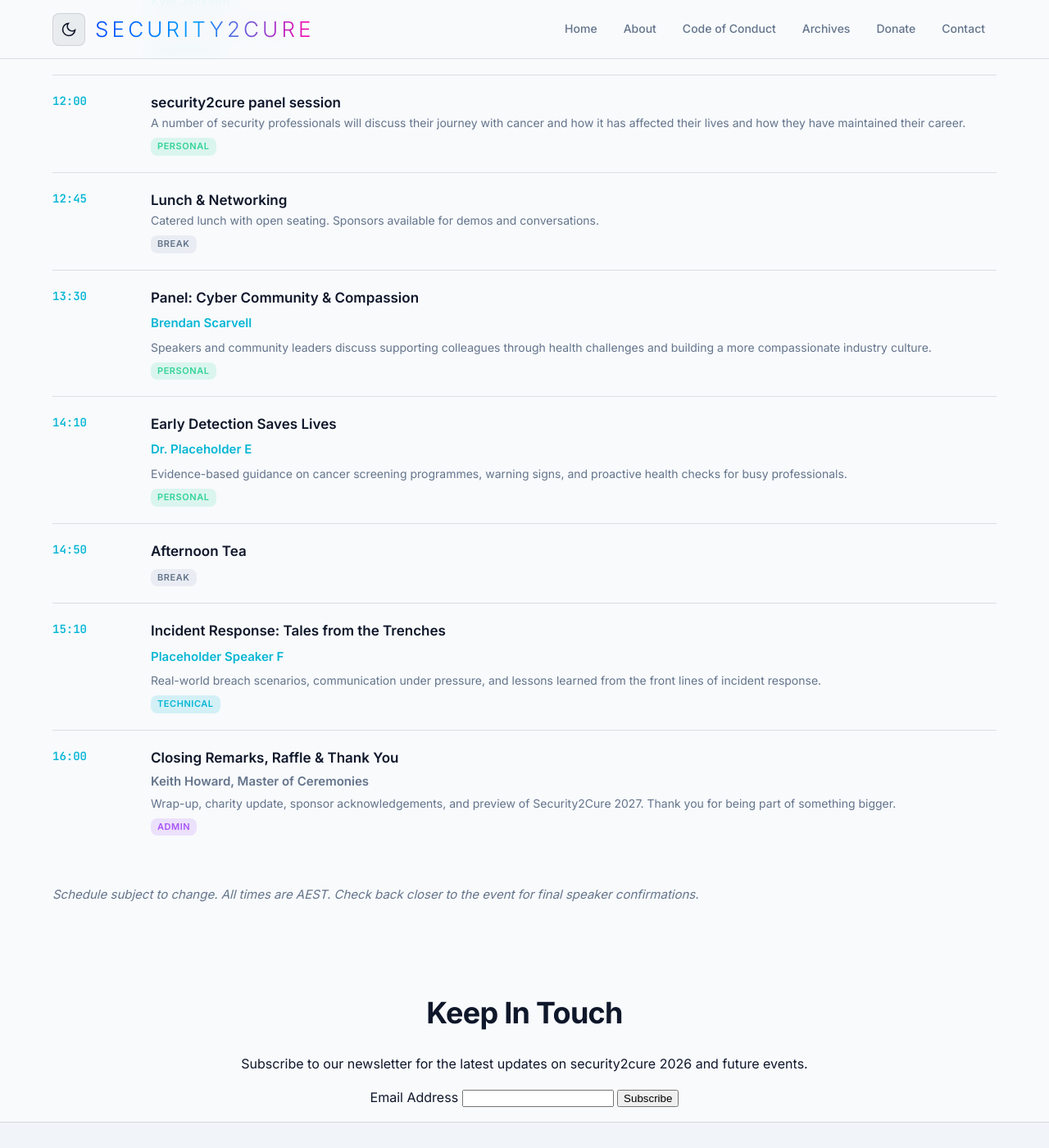
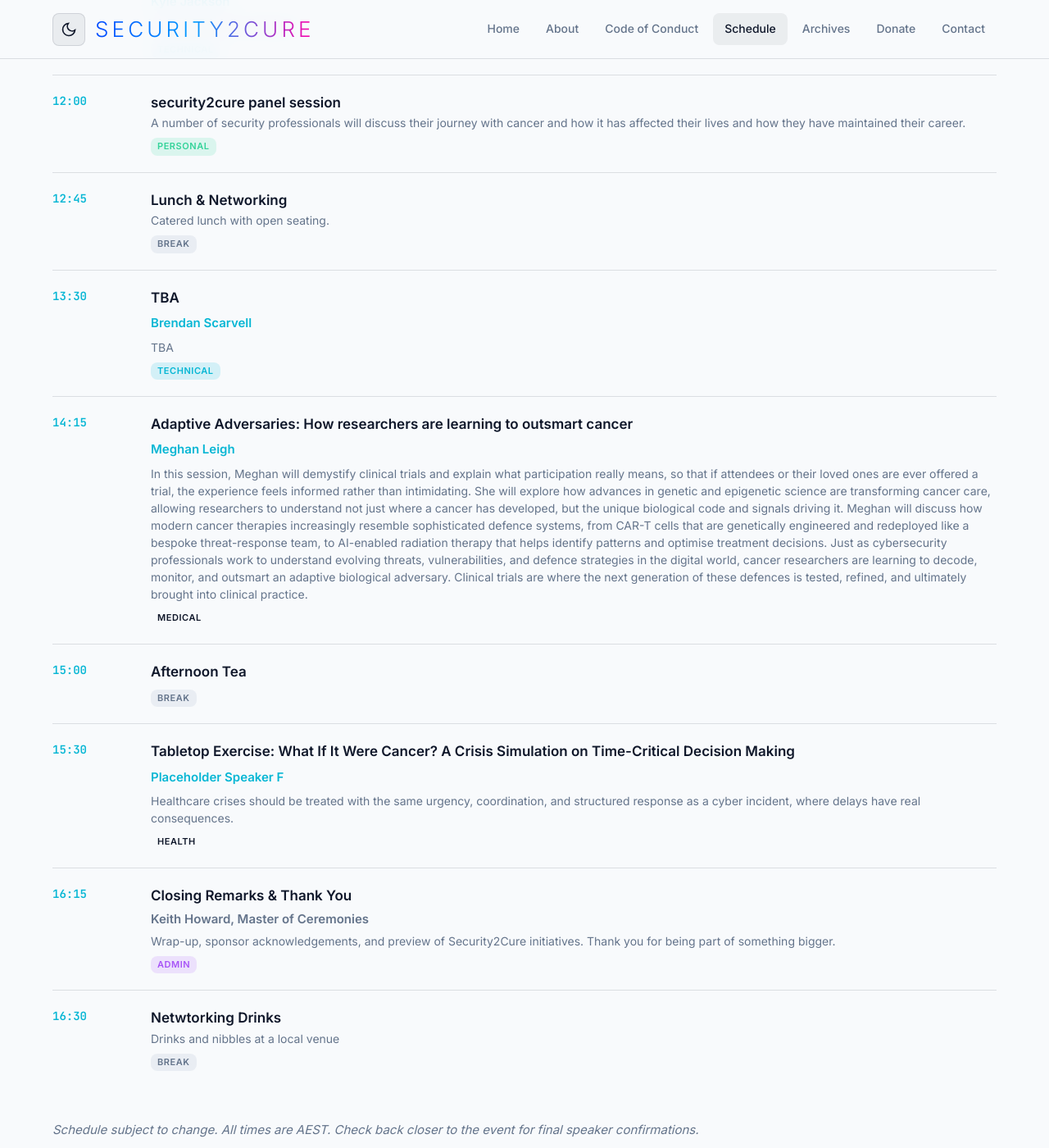
Before and after one commit to security2cure/security2cure-website, a Jekyll site: the page built from schedule.md, in a window 1280 px wide and 1400 px high, scrolled down 1312 px. Shown: the whole window at 82% size. Built offline with Jekyll 4.4.1, drawn with Linux system fonts in a browser that asks for light colours.

Commit message:
agenda 2
Agenda 2

```diff
--- a/_config.yml
+++ b/_config.yml
@@ -25,7 +25,7 @@ conference:
   countdown_enabled: true
   tickets_url: "https://www.trybooking.com/events/landing/1595877"
   agenda_url: "/schedule/"
-  schedule_visible: false  # set true to show Schedule links in nav/footer/homepage
+  schedule_visible: true  # set true to show Schedule links in nav/footer/homepage
   registration_open: true
 
 organization:
--- a/_data/schedule.yml
+++ b/_data/schedule.yml
@@ -44,33 +44,40 @@ tracks:
 
       - time: "12:45"
         title: "Lunch & Networking"
-        description: "Catered lunch with open seating. Sponsors available for demos and conversations."
+        description: "Catered lunch with open seating."
         tag: break
 
       - time: "13:30"
-        title: "Panel: Cyber Community & Compassion"
+        title: "TBA"
         speaker_id: speaker-h
-        description: "Speakers and community leaders discuss supporting colleagues through health challenges and building a more compassionate industry culture."
-        tag: personal
+        description: "TBA"
+        tag: technical
 
-      - time: "14:10"
-        title: "Early Detection Saves Lives"
+      - time: "14:15"
+        title: "Adaptive Adversaries: How researchers are learning to outsmart cancer"
         speaker_id: speaker-e
-        description: "Evidence-based guidance on cancer screening programmes, warning signs, and proactive health checks for busy professionals."
-        tag: personal
+        description: "In this session, Meghan will demystify clinical trials and explain what participation really means, so that if attendees or their loved ones are ever offered a trial, the experience feels informed rather than intimidating. She will explore how advances in genetic and epigenetic science are transforming cancer care, allowing researchers to understand not just where a cancer has developed, but the unique biological code and signals driving it. Meghan will discuss how modern cancer therapies increasingly resemble sophisticated defence systems, from CAR-T cells that are genetically engineered and redeployed like a bespoke threat-response team, to AI-enabled radiation therapy that helps identify patterns and optimise treatment decisions. Just as cybersecurity professionals work to understand evolving threats, vulnerabilities, and defence strategies in the digital world, cancer researchers are learning to decode, monitor, and outsmart an adaptive biological adversary. Clinical trials are where the next generation of these defences is tested, refined, and ultimately brought into clinical practice."
+        tag: medical
 
-      - time: "14:50"
+
+      - time: "15:00"
         title: "Afternoon Tea"
         tag: break
 
-      - time: "15:10"
-        title: "Incident Response: Tales from the Trenches"
+      - time: "15:30"
+        title: "Tabletop Exercise: What If It Were Cancer? A Crisis Simulation on Time-Critical Decision Making"
         speaker_id: speaker-f
-        description: "Real-world breach scenarios, communication under pressure, and lessons learned from the front lines of incident response."
-        tag: technical
+        description: " Healthcare crises should be treated with the same urgency, coordination, and structured response as a cyber incident, where delays have real consequences."
+        tag: health
 
-      - time: "16:00"
-        title: "Closing Remarks, Raffle & Thank You"
+
+      - time: "16:15"
+        title: "Closing Remarks & Thank You"
         speaker: "Keith Howard, Master of Ceremonies"
-        description: "Wrap-up, charity update, sponsor acknowledgements, and preview of Security2Cure 2027. Thank you for being part of something bigger."
+        description: "Wrap-up, sponsor acknowledgements, and preview of Security2Cure initiatives. Thank you for being part of something bigger."
         tag: admin
+
+      - time: "16:30"
+        title: "Netwtorking Drinks"
+        description: "Drinks and nibbles at a local venue"
+        tag: break
--- a/_data/speakers.yml
+++ b/_data/speakers.yml
@@ -39,9 +39,9 @@
     twitter: "#"
 
 - id: speaker-e
-  name: "Dr. Placeholder E"
-  role: "Oncologist, Placeholder Medical Centre"
-  bio: "Dr. Placeholder E supports early detection and screening education, helping professionals understand evidence-based options for proactive health checks."
+  name: "Meghan Leigh"
+  role: "State Clinical Research Manager, Icon Research"
+  bio: "Meghan Leigh is the State Clinical Research Manager for Icon Research in Queensland, leading teams that deliver oncology and haematology clinical trials across Australia. Passionate about improving patient access to innovative therapies, Meghan works at the intersection of research, technology, and patient care, helping bring tomorrow's cancer treatments to patients today."
   social:
     mastodon: "#"
     bluesky: "#"
```
